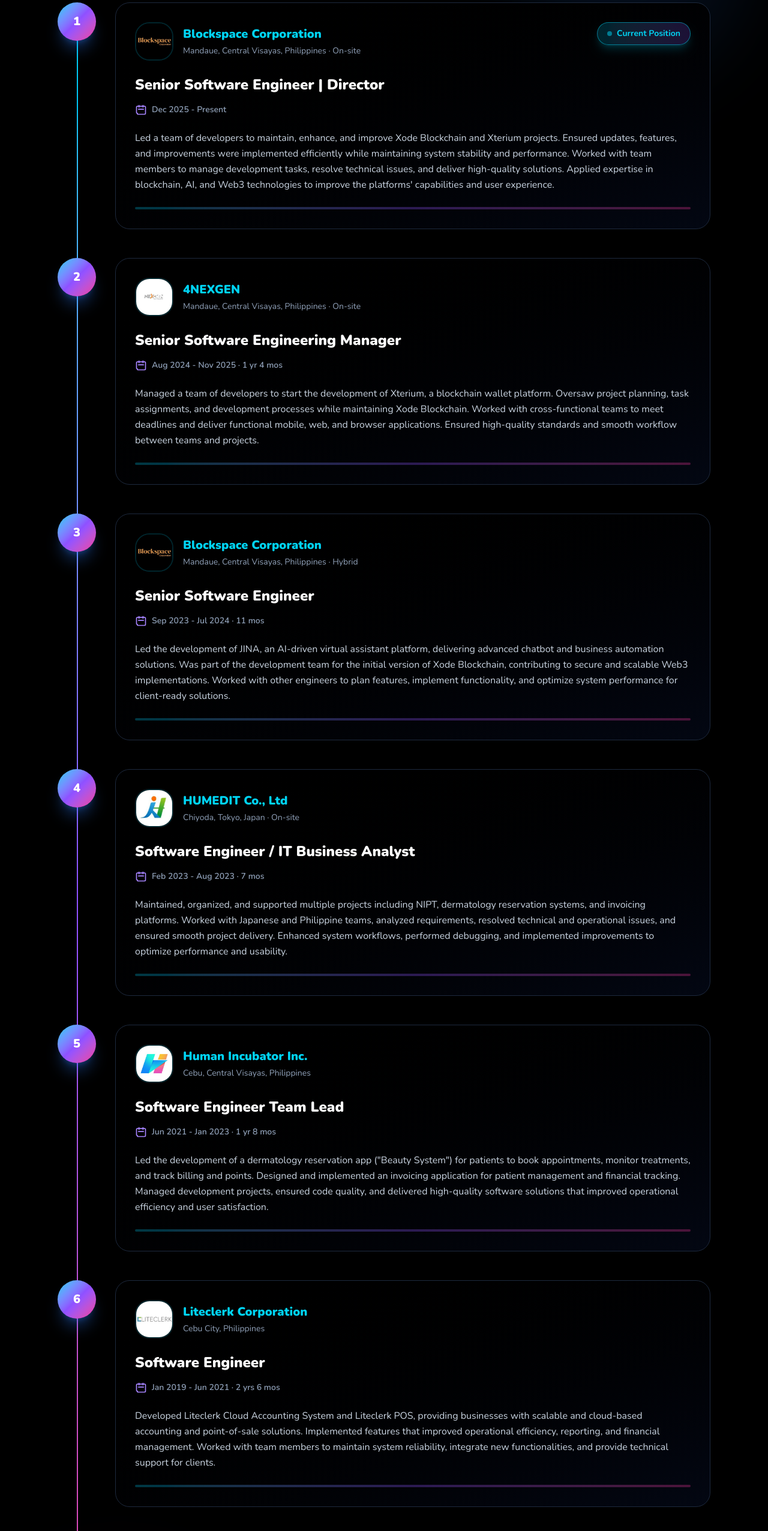
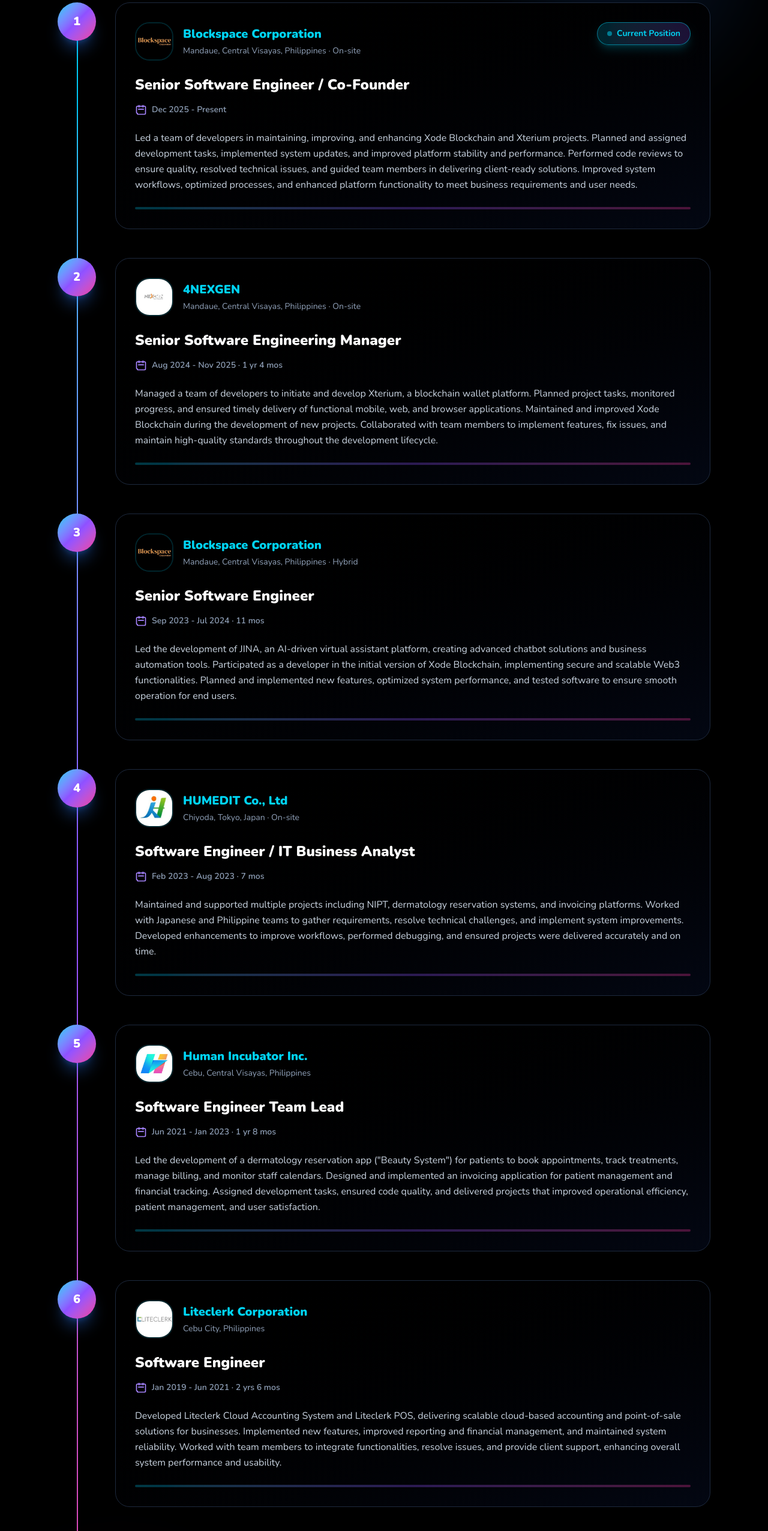
Before and after one commit to oliverrigonan/oliverrigonan.github.io, an Angular app: page / in a window 1280 px wide. Shown: the part 4094-6646 px from the top of the page at 60% size. Built offline with nearby package versions, Linux system fonts and the light colour scheme.

Commit message:
added new cv

```diff
--- a/src/app/app.ts
+++ b/src/app/app.ts
@@ -96,11 +96,11 @@
   experiences = [
     {
       company: 'Blockspace Corporation',
-      position: 'Senior Software Engineer | Director',
+      position: 'Senior Software Engineer / Co-Founder',
       period: 'Dec 2025 - Present',
       location: 'Mandaue, Central Visayas, Philippines · On-site',
       type: 'Full-time',
-      description: `Led a team of developers to maintain, enhance, and improve Xode Blockchain and Xterium projects. Ensured updates, features, and improvements were implemented efficiently while maintaining system stability and performance. Worked with team members to manage development tasks, resolve technical issues, and deliver high-quality solutions. Applied expertise in blockchain, AI, and Web3 technologies to improve the platforms' capabilities and user experience.`,
+      description: `Led a team of developers in maintaining, improving, and enhancing Xode Blockchain and Xterium projects. Planned and assigned development tasks, implemented system updates, and improved platform stability and performance. Performed code reviews to ensure quality, resolved technical issues, and guided team members in delivering client-ready solutions. Improved system workflows, optimized processes, and enhanced platform functionality to meet business requirements and user needs.`,
       current: true,
       logo: '/images/experiences/blockspace.png'
     },
@@ -110,7 +110,7 @@
       period: 'Aug 2024 - Nov 2025 · 1 yr 4 mos',
       location: 'Mandaue, Central Visayas, Philippines · On-site',
       type: 'Full-time',
-      description: `Managed a team of developers to start the development of Xterium, a blockchain wallet platform. Oversaw project planning, task assignments, and development processes while maintaining Xode Blockchain. Worked with cross-functional teams to meet deadlines and deliver functional mobile, web, and browser applications. Ensured high-quality standards and smooth workflow between teams and projects.`,
+      description: `Managed a team of developers to initiate and develop Xterium, a blockchain wallet platform. Planned project tasks, monitored progress, and ensured timely delivery of functional mobile, web, and browser applications. Maintained and improved Xode Blockchain during the development of new projects. Collaborated with team members to implement features, fix issues, and maintain high-quality standards throughout the development lifecycle.`,
       current: false,
       logo: '/images/experiences/4nexgen.png'
     },
@@ -120,7 +120,7 @@
       period: 'Sep 2023 - Jul 2024 · 11 mos',
       location: 'Mandaue, Central Visayas, Philippines · Hybrid',
       type: 'Full-time',
-      description: `Led the development of JINA, an AI-driven virtual assistant platform, delivering advanced chatbot and business automation solutions. Was part of the development team for the initial version of Xode Blockchain, contributing to secure and scalable Web3 implementations. Worked with other engineers to plan features, implement functionality, and optimize system performance for client-ready solutions.`,
+      description: `Led the development of JINA, an AI-driven virtual assistant platform, creating advanced chatbot solutions and business automation tools. Participated as a developer in the initial version of Xode Blockchain, implementing secure and scalable Web3 functionalities. Planned and implemented new features, optimized system performance, and tested software to ensure smooth operation for end users.`,
       current: false,
       logo: '/images/experiences/blockspace.png'
     },
@@ -130,7 +130,7 @@
       period: 'Feb 2023 - Aug 2023 · 7 mos',
       location: 'Chiyoda, Tokyo, Japan · On-site',
       type: 'Full-time',
-      description: `Maintained, organized, and supported multiple projects including NIPT, dermatology reservation systems, and invoicing platforms. Worked with Japanese and Philippine teams, analyzed requirements, resolved technical and operational issues, and ensured smooth project delivery. Enhanced system workflows, performed debugging, and implemented improvements to optimize performance and usability.`,
+      description: `Maintained and supported multiple projects including NIPT, dermatology reservation systems, and invoicing platforms. Worked with Japanese and Philippine teams to gather requirements, resolve technical challenges, and implement system improvements. Developed enhancements to improve workflows, performed debugging, and ensured projects were delivered accurately and on time.`,
       current: false,
       logo: '/images/experiences/humedit.png'
     },
@@ -140,7 +140,7 @@
       period: 'Jun 2021 - Jan 2023 · 1 yr 8 mos',
       location: 'Cebu, Central Visayas, Philippines',
       type: 'Full-time',
-      description: `Led the development of a dermatology reservation app ("Beauty System") for patients to book appointments, monitor treatments, and track billing and points. Designed and implemented an invoicing application for patient management and financial tracking. Managed development projects, ensured code quality, and delivered high-quality software solutions that improved operational efficiency and user satisfaction.`,
+      description: `Led the development of a dermatology reservation app ("Beauty System") for patients to book appointments, track treatments, manage billing, and monitor staff calendars. Designed and implemented an invoicing application for patient management and financial tracking. Assigned development tasks, ensured code quality, and delivered projects that improved operational efficiency, patient management, and user satisfaction.`,
       current: false,
       logo: '/images/experiences/hii.png'
     },
@@ -150,7 +150,7 @@
       period: 'Jan 2019 - Jun 2021 · 2 yrs 6 mos',
       location: 'Cebu City, Philippines',
       type: 'Full-time',
-      description: `Developed Liteclerk Cloud Accounting System and Liteclerk POS, providing businesses with scalable and cloud-based accounting and point-of-sale solutions. Implemented features that improved operational efficiency, reporting, and financial management. Worked with team members to maintain system reliability, integrate new functionalities, and provide technical support for clients.`,
+      description: `Developed Liteclerk Cloud Accounting System and Liteclerk POS, delivering scalable cloud-based accounting and point-of-sale solutions for businesses. Implemented new features, improved reporting and financial management, and maintained system reliability. Worked with team members to integrate functionalities, resolve issues, and provide client support, enhancing overall system performance and usability.`,
       current: false,
       logo: '/images/experiences/liteclerk.png'
     },
@@ -160,7 +160,7 @@
       period: 'Apr 2016 - Jan 2019 · 2 yrs 10 mos',
       location: 'Cebu City, Philippines',
       type: 'Full-time',
-      description: `Built and maintained the Innosoft website and CRM system to manage leads, deliveries, and client support. Developed features for logging sales activities, tracking client concerns, and monitoring account executive performance. Improved operational efficiency and client satisfaction through automated processes and streamlined workflows.`,
+      description: `Built and maintained the Innosoft website and CRM system to manage leads, deliveries, and client support. Developed features to log sales activities, track client concerns, and monitor account executive performance. Streamlined workflows and automated processes to improve efficiency and client satisfaction, ensuring reliable operations for the organization.`,
       current: false,
       logo: '/images/experiences/innosoft.png'
     }
```
Also changed, not shown: 5 other files (tests, documents, lock files or other folders).
